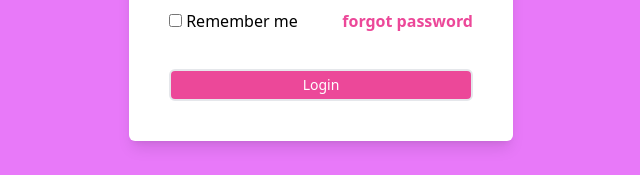
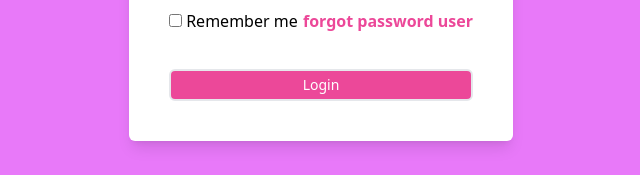
Before and after one commit to Tazkiaaulia28/master, a website: page disk/index.html in a window 1280 px wide. Shown: the part 452-627 px from the top of the page, 319-959 px from the left. Drawn offline with Linux system fonts and the light colour scheme.

Commit message:
feature userkah

```diff
--- a/disk/index.html
+++ b/disk/index.html
@@ -37,7 +37,7 @@
                     <label> Remember me</label>
                 </div>
                 <div>
-                    <a href="#" class="text-pink-500 font-semibold">forgot password</a>
+                    <a href="#" class="text-pink-500 font-semibold">forgot password user</a>
                 </div>
             </div>
             <div class="mt-5">
```
Also changed, not shown: 1 other file.
